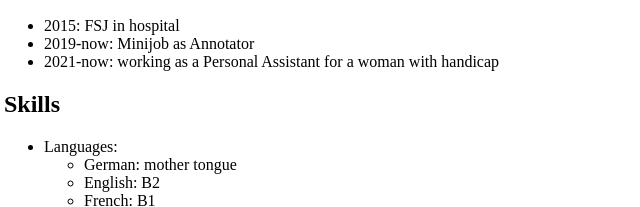
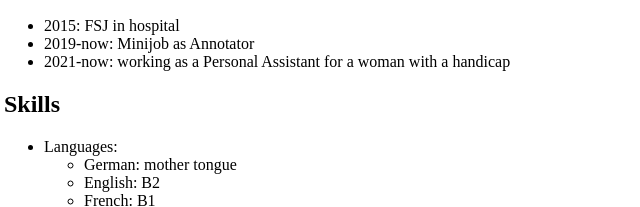
Before and after one commit to rlg24/My-Resume, a plain HTML site: page index.html in a window 1280 px wide. Shown: the part 293-500 px from the top of the page, 4-644 px from the left. Drawn offline with Linux system fonts and the light colour scheme.

Commit message:
Update index.html

```diff
--- a/index.html
+++ b/index.html
@@ -19,7 +19,7 @@
     <ul>
        <li>2015: FSJ in hospital</li>
        <li>2019-now: Minijob as Annotator</li>
-       <li>2021-now: working as a Personal Assistant for a woman with handicap</li>
+       <li>2021-now: working as a Personal Assistant for a woman with a handicap</li>
     </ul>
     <h2>Skills</h2>
     <ul>
```
